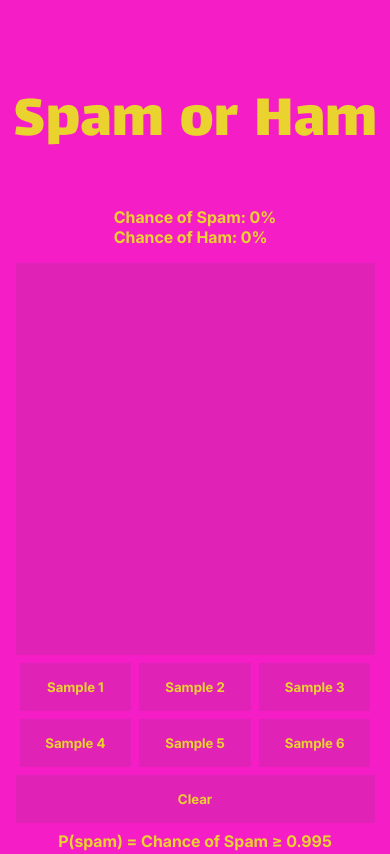
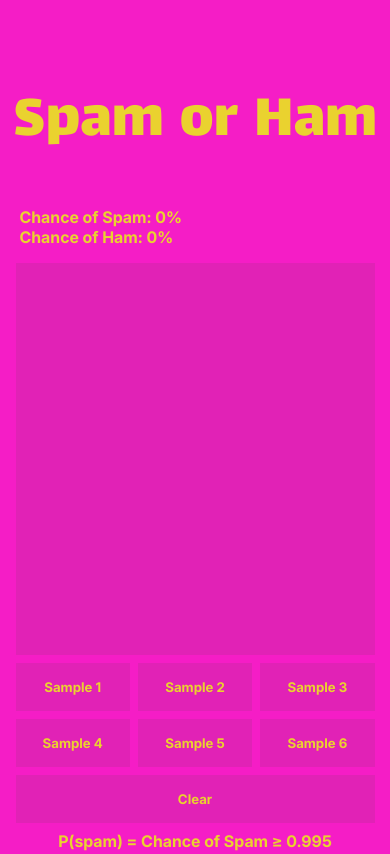
Before and after one commit to John-Ling/spam-or-ham, a website built with Vite: page web/index.html in a window 390 px wide. Shown: the top 854 px of the page. Built offline with nearby package versions, Linux system fonts and the light colour scheme; files whose address does not match are found by name.

Commit message:
chore: styling

```diff
--- a/web/style.css
+++ b/web/style.css
@@ -119,20 +119,13 @@ button:hover {
 #probability-container {
     display: flex;
     flex-direction: column;
-    width: 90vw;
-}
-
-
-.probability-container p {
-    margin: 0;
-    padding: 0;
 }
 
 #sample-button-container {
     display: grid;
     grid-template-columns: repeat(3, 1fr);
+    width: 100%;
     gap: 0.5rem;
-    width: inherit;
 }
 
 #clear-button {
@@ -224,10 +217,6 @@ button:hover {
         align-items: center;
     }
 
-    #sample-button-container {
-        width: 90vw;
-    }
-
     button {
         padding: 1rem;
     }
@@ -241,7 +230,7 @@ button:hover {
     }
 
     #probability-container {
-        position: absolute;
+        width: clamp(14rem, 90vw, 30rem);
     }
 
     .container-vertical {
```
Also changed, not shown: web/index.html (+1 -1 lines).
